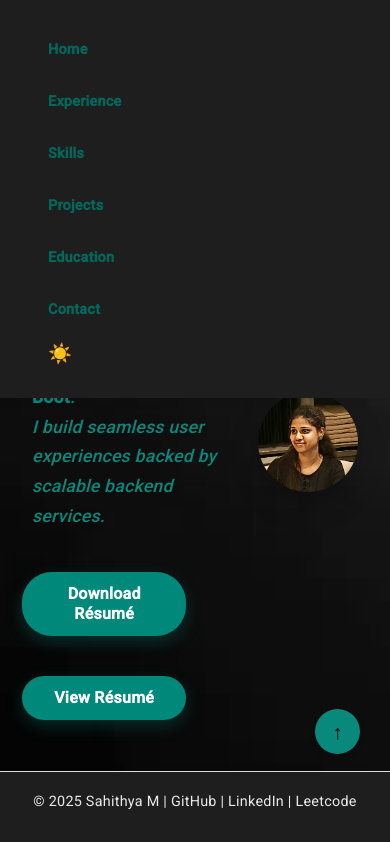
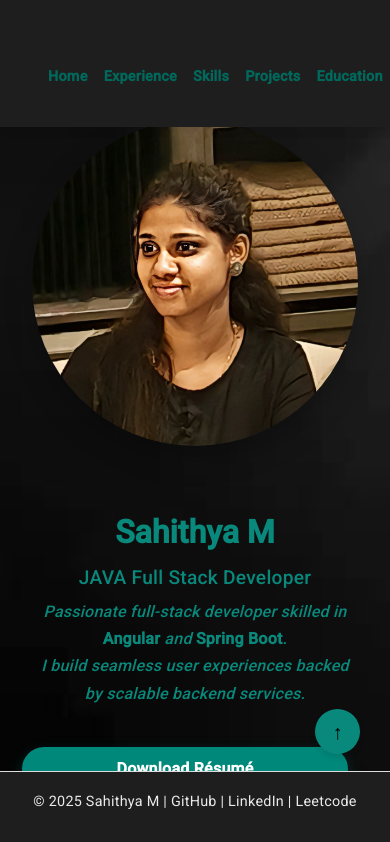
Before and after one commit to sahi26/My-Portfolio, an Angular app: page / in a window 390 px wide. Shown: the top 842 px of the page. Built offline with nearby package versions, Linux system fonts and the light colour scheme.

Commit message:
'mobile'

```diff
--- a/src/app/components/education/education.component.css
+++ b/src/app/components/education/education.component.css
@@ -13,6 +13,7 @@
 
 .timeline {
   display: flex;
+  flex-direction: row;
   justify-content: center;
   align-items: center;
   flex-wrap: nowrap;
@@ -20,6 +21,17 @@
   padding: 30px 0;
   gap: 60px;
 }
+
+/* Mobile: switch to vertical stack */
+@media (max-width: 768px) {
+  .timeline {
+    flex-direction: column;
+    align-items: center;
+    overflow-x: hidden;
+    gap: 40px;
+  }
+}
+
 
 .timeline-item {
   display: flex;
--- a/src/app/components/hero/hero.component.css
+++ b/src/app/components/hero/hero.component.css
@@ -46,6 +46,7 @@ body {
   font-weight: 700;
   margin-bottom: 20px;
   color: #08897c;
+  flex-wrap: nowrap;
 }
 
 .hero-role {
@@ -54,6 +55,7 @@ body {
   color: #08897c;
   margin-bottom: 15px;
 }
+
 
 .hero-bio {
   font-size: 1.1rem;
@@ -75,7 +77,7 @@ body {
   margin-top: 30px;
   display: flex;
   gap: 20px;
-  flex-wrap: wrap;
+  flex-wrap: nowrap;
   justify-content: flex-start;
   margin-left: -20px;
 }
@@ -150,3 +152,74 @@ body.dark-mode .resume-btn {
 body.dark-mode .resume-btn:hover {
   background-color: #ff5252;
 }
+
+@media (max-width: 600px) {
+  .hero-title {
+    font-size: 2rem;
+  }
+
+  .hero-role {
+    font-size: 1.2rem;
+  }
+
+  .hero-bio {
+    font-size: 1rem;
+    text-align: center;
+  }
+
+  .hero-content {
+    flex-direction: column;
+    align-items: center;
+    text-align: center;
+  }
+
+  .hero-text {
+    max-width: 100%;
+  }
+
+  .hero-image {
+    margin-top: 20px;
+  }
+}
+
+@media (max-width: 600px) {
+  .hero-content {
+    flex-direction: column-reverse;
+    /* Image goes on top */
+    align-items: center;
+    text-align: center;
+  }
+
+  .hero-title {
+    font-size: 2rem;
+    margin-top: 10px;
+    word-break: break-word;
+  }
+
+  .hero-role {
+    font-size: 1.2rem;
+    margin-bottom: 10px;
+    word-break: break-word;
+  }
+
+  .hero-bio {
+    font-size: 1rem;
+    margin-bottom: 20px;
+  }
+
+  .hero-buttons {
+    flex-wrap: wrap;
+    justify-content: center;
+    gap: 12px;
+  }
+
+  .resume-btn {
+    flex: 1 1 45%;
+    text-align: center;
+    min-width: 120px;
+  }
+
+  .hero-image {
+    margin-bottom: 20px;
+  }
+}
--- a/src/app/components/navbar/navbar.component.css
+++ b/src/app/components/navbar/navbar.component.css
@@ -14,6 +14,8 @@
   z-index: 1000;
   box-shadow: 0 2px 10px rgba(0, 0, 0, 0.08);
   transition: background-color 0.3s ease;
+  flex-wrap: nowrap;
+  overflow-x: auto;
 }
 
 .logo {
@@ -26,6 +28,8 @@
   list-style: none;
   display: flex;
   gap: 1.5rem;
+  flex-direction: row;
+  white-space: nowrap;
 }
 
 .nav-links li a {
@@ -86,13 +90,14 @@ body.dark-mode .nav-links li a.active::after {
 ===================== */
 @media (max-width: 768px) {
   .navbar {
-    flex-direction: column;
+
     align-items: flex-start;
     padding: 1rem;
+    height: 15%;
   }
 
   .nav-links {
-    flex-direction: column;
+
     gap: 1rem;
     width: 100%;
     padding-top: 1rem;
--- a/src/app/components/navbar/navbar.component.html
+++ b/src/app/components/navbar/navbar.component.html
@@ -2,7 +2,6 @@
   <div class="logo"></div>
   <ul class="nav-links">
     <li><a [class.active]="activeSection === 'home'" href="#hero">Home</a></li>
-    <!--<li><a [class.active]="activeSection === 'about'" href="#about">About</a></li>-->
     <li><a [class.active]="activeSection === 'experience'" href="#experience">Experience</a></li>
     <li><a [class.active]="activeSection === 'skills'" href="#skills">Skills</a></li>
     <li><a [class.active]="activeSection === 'projects'" href="#projects">Projects</a></li>
--- a/src/app/components/projects/projects.component.css
+++ b/src/app/components/projects/projects.component.css
@@ -114,3 +114,82 @@
   background-color: #00bfa6;
   color: #fff;
 }
+
+/* Mobile-specific styles for project section */
+@media (max-width: 768px) {
+  .project-card {
+    width: 90%;
+    /* Previously 480px */
+    height: auto;
+    padding-bottom: 4rem;
+    /* Allow space for View button */
+  }
+
+  .project-details {
+    text-align: left;
+    padding: 0 1rem;
+  }
+
+  .project-title {
+    font-size: 2rem;
+  }
+
+  .project-company {
+    font-size: 1.2rem;
+  }
+
+  .arrow-button-container {
+    position: static;
+    display: flex;
+    justify-content: center;
+    align-items: center;
+    gap: 20px;
+    margin-top: 1rem;
+  }
+
+  .arrow-button {
+    position: static;
+    transform: none;
+    width: 40px;
+    height: 40px;
+    font-size: 1.2rem;
+  }
+
+
+  .view-button {
+    position: static;
+    transform: none;
+    margin-top: 1rem;
+  }
+}
+
+@media (max-width: 768px) {
+  .arrow-button-container {
+    position: static;
+    display: flex;
+    justify-content: center;
+    align-items: center;
+    gap: 20px;
+    margin-top: 1rem;
+  }
+
+  .arrow-button {
+    position: static;
+    transform: none;
+    width: 40px;
+    height: 40px;
+    font-size: 1.2rem;
+  }
+
+  .project-card {
+    width: 90%;
+    height: auto;
+    padding: 2rem;
+  }
+
+  .view-button {
+    margin-top: 1rem;
+    position: static;
+    transform: none;
+  }
+}
```
Also changed, not shown: src/styles.css (+10 -2 lines).
